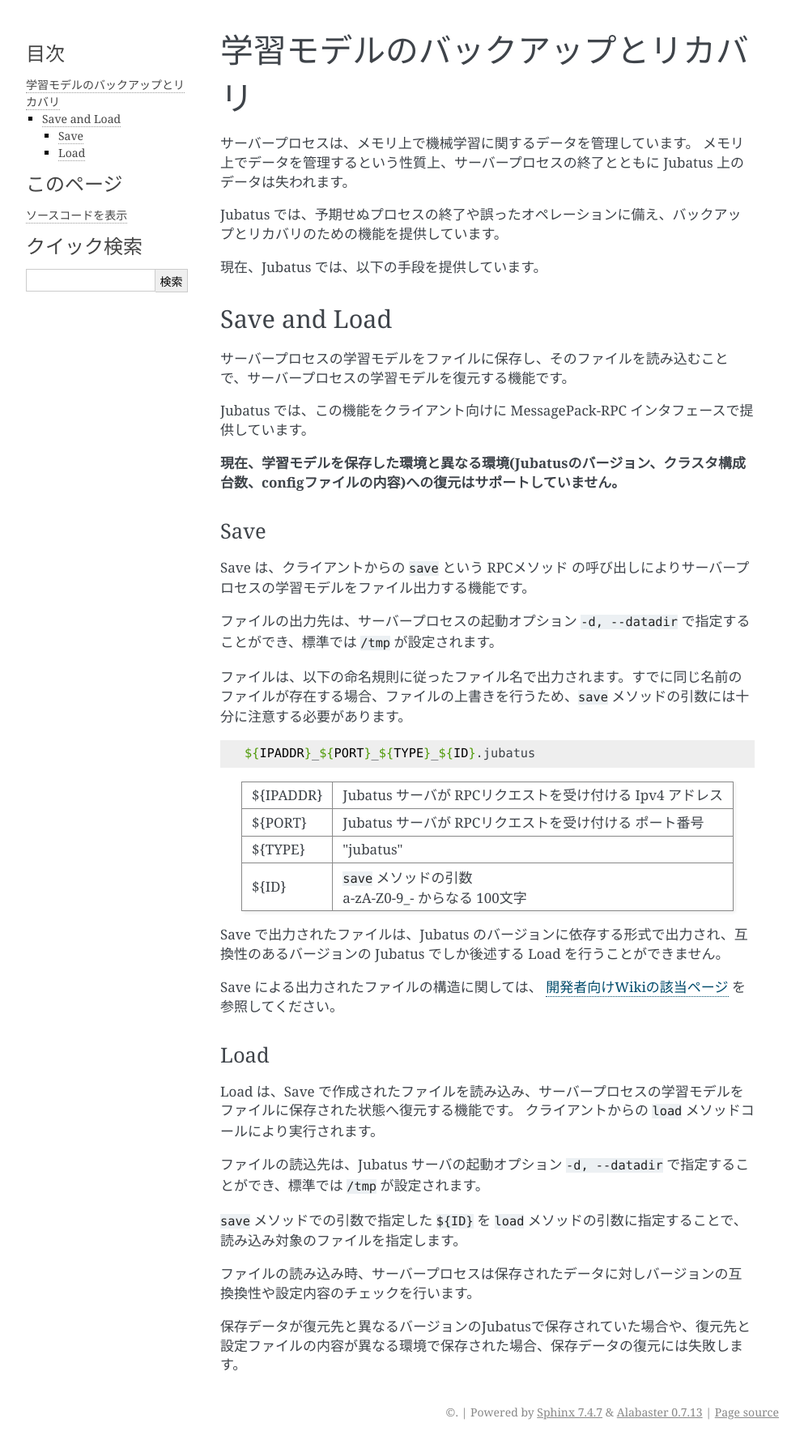
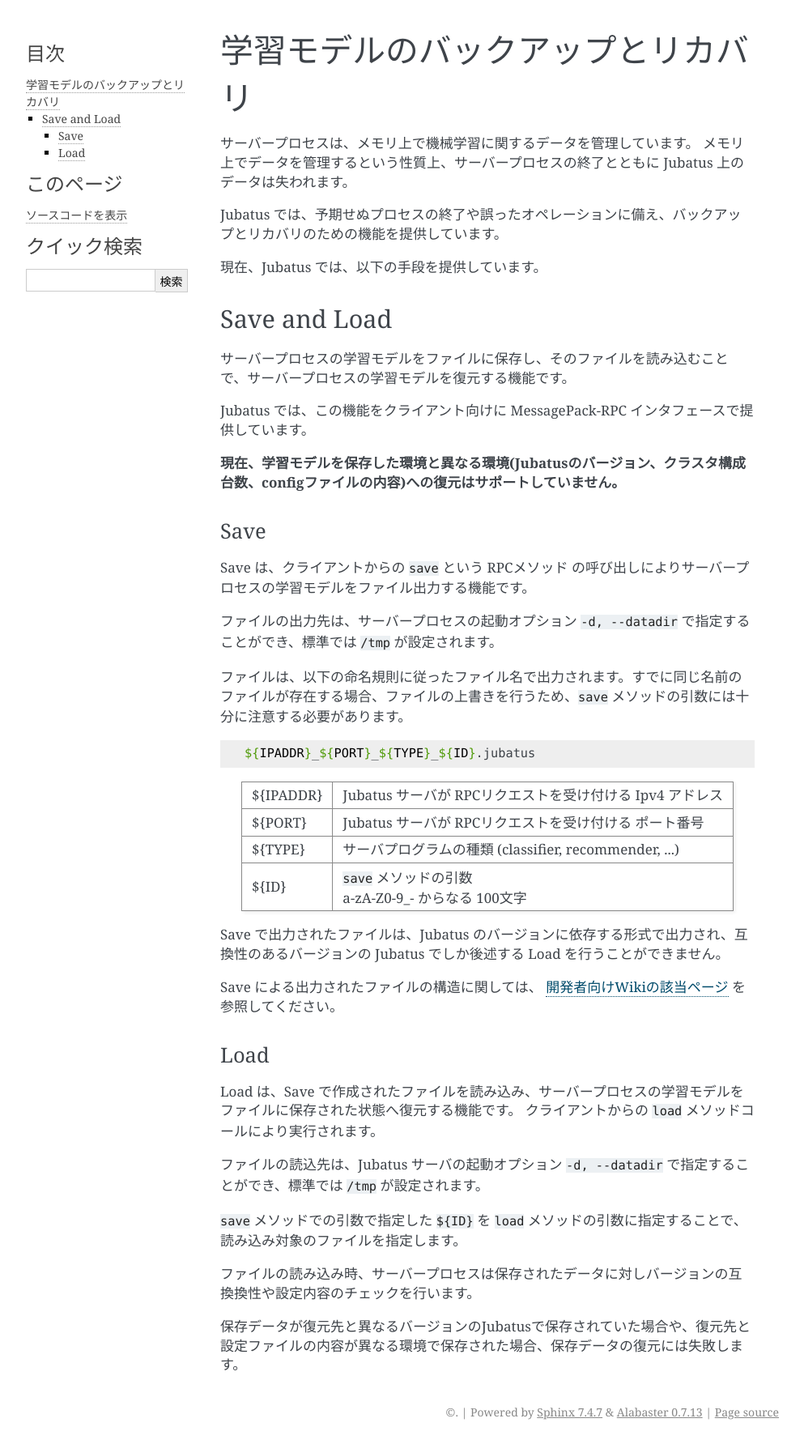
Before and after one commit to jubatus/website, a Sphinx documentation site: the page built from source/ja/backup_and_recovery.rst, in a window 1280 px wide. Shown: the whole page at 81% size, without its empty margins (148-1141 px from the left). Built offline with Sphinx 7.4.7, drawn with Linux system fonts in a browser that asks for light colours; the version number could not be read and is left out.

Commit message:
fix name format of saved file

```diff
--- a/source/en/backup_and_recovery.rst
+++ b/source/en/backup_and_recovery.rst
@@ -36,7 +36,7 @@
   ========= ==============================================================
   ${IPADDR} Ipv4 address which is used for RPC requests by Jubatus server
   ${PORT}   Port number which is used for RPC requests by Jubatus server
-  ${TYPE}   "jubatus"
+  ${TYPE}   Server type (classifier, recommender, ...)
   ${ID}     | Argument of ``save`` method
             | 1-100 charactors composed of a-zA-Z0-9\_-
   ========= ==============================================================
--- a/source/ja/backup_and_recovery.rst
+++ b/source/ja/backup_and_recovery.rst
@@ -36,7 +36,7 @@
   ========= ========================================================
   ${IPADDR} Jubatus サーバが RPCリクエストを受け付ける Ipv4 アドレス
   ${PORT}   Jubatus サーバが RPCリクエストを受け付ける ポート番号
-  ${TYPE}   "jubatus"
+  ${TYPE}   サーバプログラムの種類 (classifier, recommender, ...)
   ${ID}     | ``save`` メソッドの引数
             | a-zA-Z0-9\_- からなる 100文字
   ========= ========================================================
```
